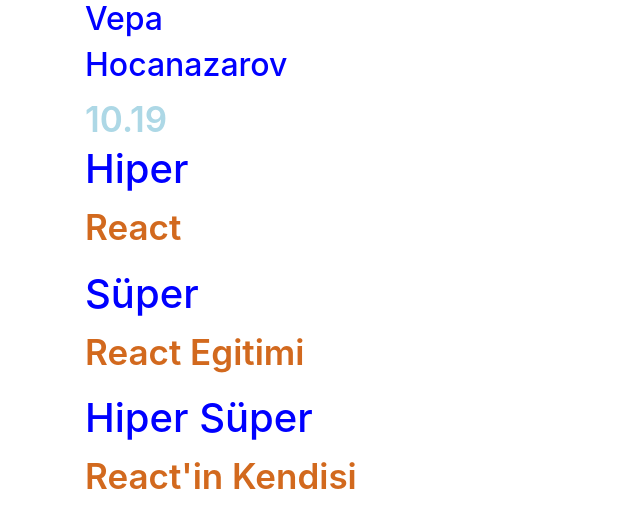
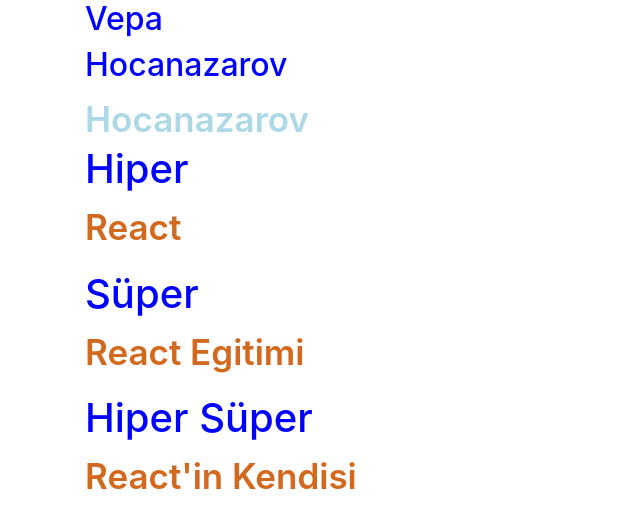
Before and after one commit to VepaHocanazarov/React-Egtimi-2.section-, a React (Create React App) app: page / in a window 1280 px wide. Shown: the top 528 px of the page, without its empty margins (0-640 px from the left). Built offline with nearby package versions, Linux system fonts and the light colour scheme.

Commit message:
Shape PropTypes kullanımı

```diff
--- a/src/App.js
+++ b/src/App.js
@@ -34,7 +34,7 @@
 
 
         <Aygul isim = {name} soyad = {lastname} />
-        <Arakatmann dizim = {dizim}  name = {10.19}/>
+        <Arakatmann dizim = {dizim} />
 
       </div>
 
--- a/src/Arakatmann.js
+++ b/src/Arakatmann.js
@@ -9,6 +9,13 @@
   // dizim:PropTypes.array, ------>>>>Eger class component kullanıyorsam static şekilde prop type atama yapabiliyoruz ancak functional ve diger componentlerde static kullanamıyoruz.
   // name:PropTypes.number
   // }
+
+  static defaultProps =
+  {
+    name: "Hocanazarov"
+  }
+
+
   render() {
 
     const elements = this.props.dizim.map(dizim=>
@@ -35,6 +42,11 @@
   }
 }
 
+// Arakatmann.defaultProps =
+// {
+//   name:"Hocanazarov"
+// }
+
 Arakatmann.propTypes =
 {
   dizim: PropTypes.array.isRequired, // ----->>> class componentleri dışındaki componentlerde bu tür ptoptypes kullanırız.
```
Also changed, not shown: src/Vepa.js (+18 -0 lines).
